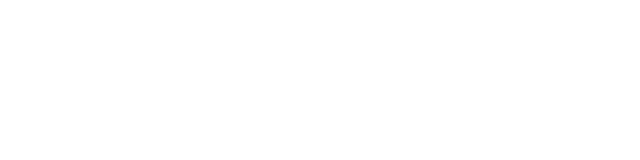
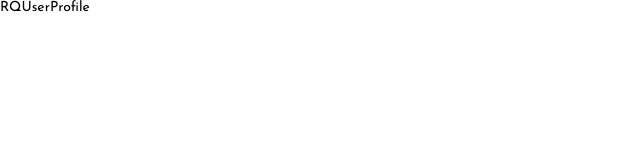
Before and after one commit to Tnaike/mrq-app, a React (Create React App) app: page /rq-user-profile/1 in a window 1280 px wide. Before the commit this address had no page. Shown: the top 160 px of the page, without its empty margins (0-640 px from the left). Built offline with nearby package versions, Linux system fonts and the light colour scheme.

Commit message:
Create user profile

```diff
--- a/src/App.js
+++ b/src/App.js
@@ -5,6 +5,7 @@ import './App.css';
 import HomePage from './components/HomePage';
 import ProfilePage from './components/ProfilePage';
 import RQProfilePage from './components/RQProfilePage';
+import RQUserProfile from './components/RQUserProfile';
 
 const queryClient = new QueryClient();
 
@@ -16,6 +17,7 @@ function App() {
           <Route path='/' element={<HomePage />} />
           <Route path='/profile' element={<ProfilePage />} />
           <Route path='/rq-profile' element={<RQProfilePage />} />
+          <Route path='/rq-user-profile/:userId' element={<RQUserProfile />} />
         </Routes>
       </BrowserRouter>
       <ReactQueryDevtools initialIsOpen={false} position='bottom-right' />
--- /dev/null
+++ b/src/components/RQUserProfile.js
@@ -0,0 +1,9 @@
+import React from 'react'
+
+const RQUserProfile = () => {
+  return (
+    <div>RQUserProfile</div>
+  )
+}
+
+export default RQUserProfile
```
